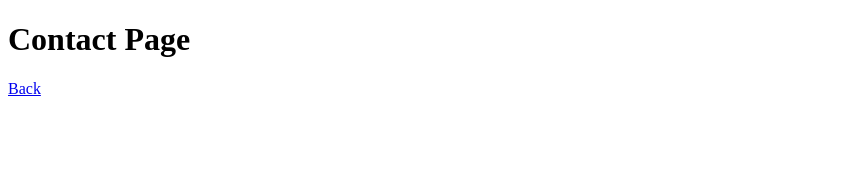
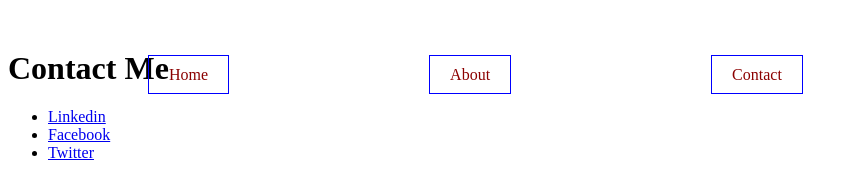
Before and after one commit to Yetife/nodejs-portfolio, a website: page public/contact.html in a window 1280 px wide. Shown: the whole page, without its empty margins (0-858 px from the left). Drawn offline with Linux system fonts and the light colour scheme.

Commit message:
Added porfolio file

```diff
--- a/public/contact.html
+++ b/public/contact.html
@@ -6,7 +6,21 @@
     <link href="styles.css" rel="stylesheet" type="text/css">
 </head>
 <body>
-    <h1>Contact Page</h1>
-    <a href="/">Back</a>
+<header>
+    <nav>
+        <ul>
+            <li><a href="/">Home</a></li>
+            <li><a href="/about.html">About</a></li>
+            <li><a href="/contact.html">Contact</a></li>
+        </ul>
+    </nav>
+</header>
+    <h1 style="margin-top: 50px;">Contact Me</h1>
+    <ul>
+        <li class="social-link"><a href="https://www.linkedin.com/in/yetunde-olasehinde/" class="social">Linkedin</a></li>
+        <li class="social-link"><a href="https://facebook.com/yetunde-boluwatife" class="social">Facebook</a></li>
+        <li class="social-link"><a href="https://twitter.com/yetBoluwatife" class="social">Twitter</a></li>
+    </ul>
+
 </body>
 </html>
```
Also changed, not shown: public/about.html (+10 -2 lines).
